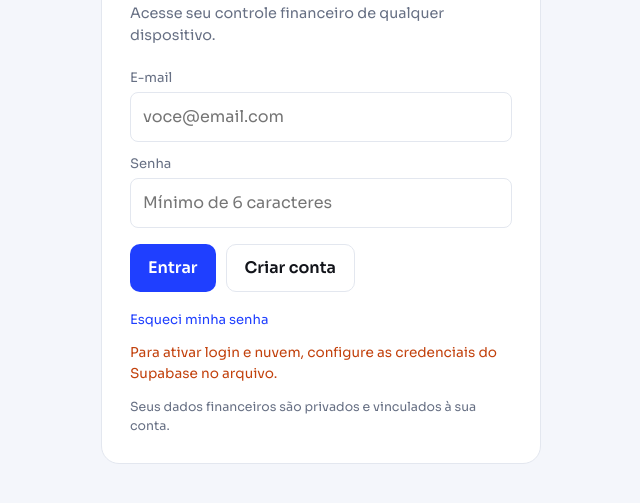
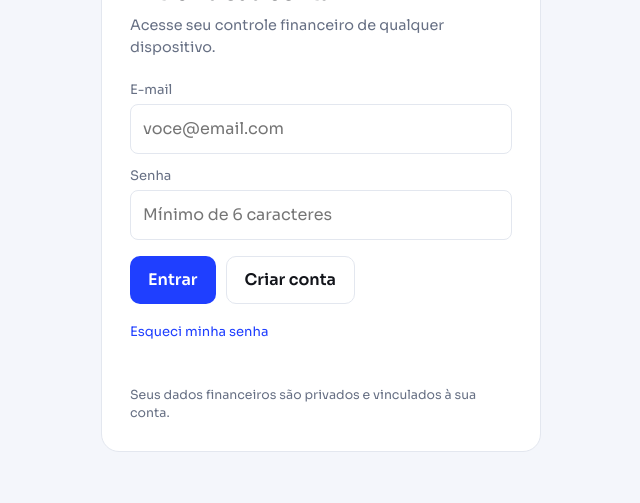
Before and after one commit to ghromeiro/financas, a plain HTML site: page index.html/index.html in a window 1280 px wide. Shown: the part 227-730 px from the top of the page, without its empty margins (319-959 px from the left). Drawn offline with nearby package versions, Linux system fonts and the light colour scheme.

Commit message:
Update Supabase configuration with project details

```diff
--- a/index.html/index.html
+++ b/index.html/index.html
@@ -194,8 +194,8 @@ dialog h2{margin:0 0 16px;font-size:1.1rem}
 <script src="https://cdn.jsdelivr.net/npm/@supabase/supabase-js@2"></script>
 <script>
 /* Configure com os dados públicos do seu projeto Supabase. Nunca use a chave service_role aqui. */
-window.ROMEIRO_SUPABASE_URL = "COLE_A_URL_DO_PROJETO_AQUI";
-window.ROMEIRO_SUPABASE_ANON_KEY = "COLE_A_CHAVE_PUBLICA_ANON_OU_PUBLISHABLE_AQUI";
+window.ROMEIRO_SUPABASE_URL = "https://oxxnnpintnewogeloncb.supabase.co";
+window.ROMEIRO_SUPABASE_ANON_KEY = "sb_publishable_Aa97p6JylMmXEz_5kdfMbg_T7IJC-7B";
 </script>
 <script>
 (function(){
```
